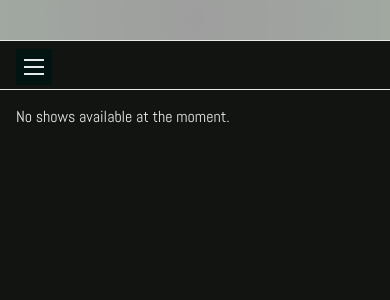
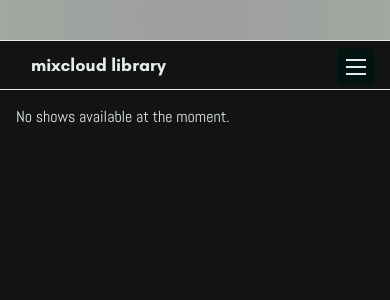
Before and after one commit to 90mil/radio, a Jekyll site: the page built from radio-shows.html, in a window 390 px wide. Shown: the top 300 px of the page. Built offline with Jekyll 4.4.1, drawn with Linux system fonts in a browser that asks for light colours; a script that is not in the unit is left out.

Commit message:
fix mobile menu behaviour, bring back

```diff
--- a/_sass/components/_navigation.scss
+++ b/_sass/components/_navigation.scss
@@ -21,7 +21,7 @@ nav {
         padding: 18px var(--nav-padding);
         color: var(--text-color);
         text-decoration: none;
-        background: var(--accent-2);
+        background: var(--body-bg);
         font-family: var(--font-primary);
         font-size: 18px;
         font-weight: bold;
@@ -56,7 +56,7 @@ nav {
 
 /* Navigation Variations */
 .nav-links a:hover {
-    background: var(--body-bg);
+    background: var(--accent-2);
     text-decoration: none;
 }
 
@@ -167,16 +167,26 @@ nav {
 @media (max-width: 768px) {
     nav {
         height: var(--nav-height);
-        justify-content: space-between;
+        justify-content: flex-end;
         pointer-events: none;
+        padding: 0 16px;
+    }
+
+    .menu-toggle {
+        pointer-events: auto;
+        display: block;
+        z-index: var(--z-modal);
+        margin: 8px 0;
+        flex: 0 0 auto;
+        order: 2;
     }
 
     .mixcloud-row {
         display: none !important;
     }
 
-    /* Only show mobile mixcloud link on mobile when mixcloud row is hidden */
-    .mixcloud-row+nav .mobile-mixcloud-link {
+    /* Mobile mixcloud link styling */
+    .mobile-mixcloud-link {
         display: flex;
         pointer-events: auto;
         color: var(--text-color);
@@ -186,42 +196,32 @@ nav {
         font-weight: bold;
         padding: 15px;
         text-transform: lowercase;
-        z-index: var(--z-modal);
-        background: var(--accent-2);
+        z-index: var(--z-overlay);
+        background: var(--body-bg);
         transition: all 0.2s ease;
-        flex: 1;
-        text-align: center;
+        order: 1;
         align-items: center;
-        justify-content: center;
+        justify-content: flex-start;
+        margin-right: auto;
+        white-space: nowrap;
+        min-width: 0;
 
         &:hover {
-            background: var(--body-bg);
+            background: var(--accent-2);
             text-decoration: none;
-
-            .nav-text {
-                animation: glitch 0.8s cubic-bezier(.1, .4, .2, .9) both;
-            }
         }
-    }
-
-    .menu-toggle {
-        pointer-events: auto;
-        display: block;
-        z-index: var(--z-modal);
-        margin: 8px 16px;
-        flex: 0 0 auto;
     }
 
     .nav-links {
         pointer-events: none;
         display: none;
         position: absolute;
-        top: 100%;
+        top: 0;
         left: 0;
         right: 0;
         flex-direction: column;
-        background: var(--accent-2);
-        z-index: var(--z-overlay);
+        background: var(--body-bg);
+        z-index: calc(var(--z-overlay) + 1);
         padding: 0;
         border-bottom: 1px solid var(--text-color);
 
@@ -233,11 +233,15 @@ nav {
             border-right: none;
             border-bottom: 1px solid var(--text-color);
             text-align: center;
+            background: var(--body-bg);
 
             &:first-child {
                 margin-left: 0;
                 padding-left: 15px;
                 justify-content: center;
+                height: var(--nav-height);
+                display: flex;
+                align-items: center;
             }
 
             &:last-child {
@@ -245,6 +249,10 @@ nav {
                 margin-right: 0;
                 padding-right: 15px;
                 justify-content: center;
+            }
+
+            &:hover {
+                background: var(--accent-2);
             }
         }
     }
--- a/_sass/components/_shows.scss
+++ b/_sass/components/_shows.scss
@@ -182,18 +182,23 @@
     }
 
     .show-name {
-        font-size: 13px;
+        font-size: 16px;
+    }
+
+    .hosted-by {
+        font-size: 14px;
     }
 
     .description {
-        font-size: 7px;
+        font-size: 14px;
+        line-height: 1.4;
     }
 
     .play-container {
-        padding: 6px 8px;
+        padding: 8px 12px;
     }
 
     .play-date {
-        font-size: 9px;
+        font-size: 14px;
     }
 }
```
